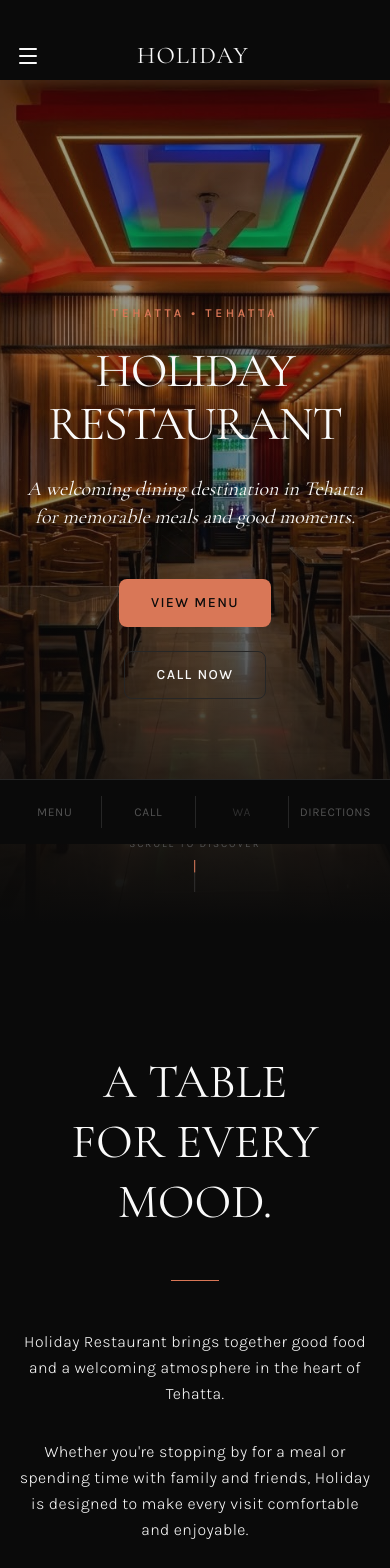
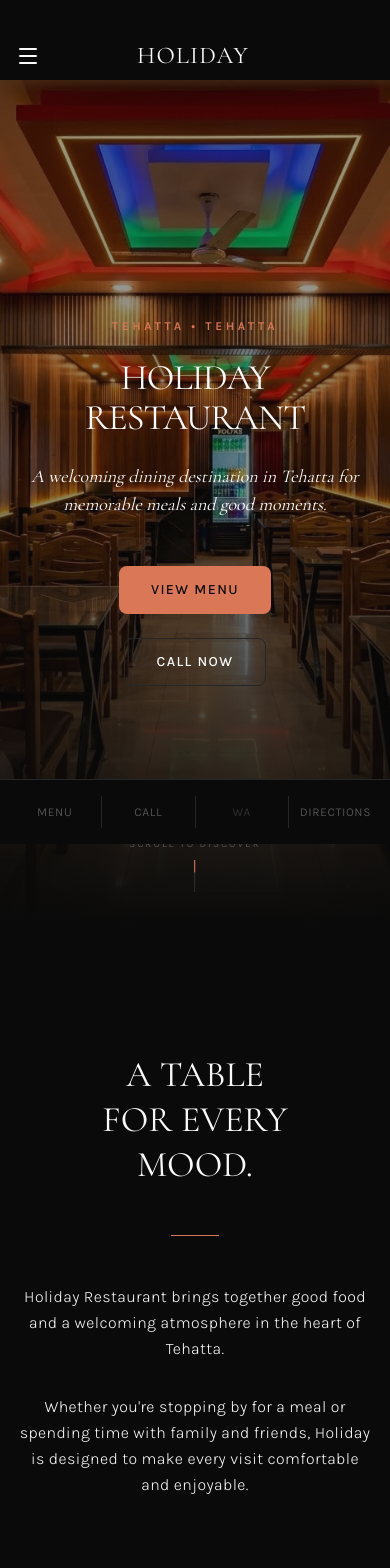
Before and after one commit to 564iay/cha-khor, a Next.js app: page / in a window 390 px wide. Shown: the top 1568 px of the page. Built offline with nearby package versions, Linux system fonts and the light colour scheme.

Commit message:
style: optimize typography and padding for mobile devices

```diff
--- a/src/components/sections/Experience.tsx
+++ b/src/components/sections/Experience.tsx
@@ -33,12 +33,12 @@ export function Experience() {
   }, { scope: sectionRef });
 
   return (
-    <section ref={sectionRef} className="py-32 md:py-48 bg-background relative overflow-hidden">
+    <section ref={sectionRef} className="py-24 md:py-48 bg-background relative overflow-hidden">
       <div className="container mx-auto px-4">
 
         <div className="text-center mb-24 max-w-4xl mx-auto">
           <TextReveal>
-            <h2 className="font-display text-5xl md:text-6xl lg:text-7xl text-foreground mb-8 leading-tight">
+            <h2 className="font-display text-4xl sm:text-5xl md:text-6xl lg:text-7xl text-foreground mb-8 leading-tight">
               COME FOR THE FOOD.<br />
               STAY FOR THE MOMENT.
             </h2>
--- a/src/components/sections/FinalCTA.tsx
+++ b/src/components/sections/FinalCTA.tsx
@@ -51,15 +51,15 @@ export function FinalCTA() {
       {/* Content */}
       <div className="relative z-10 container mx-auto px-4 flex flex-col items-center text-center">
         <TextReveal>
-          <h2 className="font-display text-6xl md:text-8xl lg:text-9xl mb-16 tracking-tight text-foreground leading-none">
+          <h2 className="font-display text-4xl sm:text-6xl md:text-8xl lg:text-9xl mb-12 md:mb-16 tracking-tight text-foreground leading-none">
             YOUR TABLE<br />AWAITS.
           </h2>
         </TextReveal>
 
-        <div className="flex flex-col sm:flex-row gap-8">
+        <div className="flex flex-col sm:flex-row gap-6 w-full sm:w-auto px-4 sm:px-0">
           <TextReveal delay={0.2}>
             <MagneticButton>
-              <Button asChild size="lg" className="tracking-[0.2em] uppercase bg-accent text-background hover:bg-accent/90 px-10 py-6">
+              <Button asChild size="lg" className="w-full sm:w-auto tracking-[0.2em] uppercase bg-accent text-background hover:bg-accent/90 px-6 py-6 md:px-10 md:py-6 text-xs md:text-sm">
                 <Link href="/menu">View Menu</Link>
               </Button>
             </MagneticButton>
@@ -67,7 +67,7 @@ export function FinalCTA() {
 
           <TextReveal delay={0.3}>
             <MagneticButton>
-              <Button asChild variant="outline" size="lg" className="tracking-[0.2em] uppercase border-border hover:border-accent hover:text-accent hover:bg-transparent px-10 py-6">
+              <Button asChild variant="outline" size="lg" className="w-full sm:w-auto tracking-[0.2em] uppercase border-border hover:border-accent hover:text-accent hover:bg-transparent px-6 py-6 md:px-10 md:py-6 text-xs md:text-sm">
                 <Link href="/visit">Get Directions</Link>
               </Button>
             </MagneticButton>
--- a/src/components/sections/Hero.tsx
+++ b/src/components/sections/Hero.tsx
@@ -132,12 +132,12 @@ export function Hero() {
         </span>
 
         <div ref={titleWrapperRef} className="overflow-hidden pb-2 mb-4">
-          <h1 ref={titleRef} className="font-display text-5xl md:text-7xl lg:text-9xl tracking-tight text-foreground leading-[1.1]">
+          <h1 ref={titleRef} className="font-display text-4xl sm:text-5xl md:text-7xl lg:text-9xl tracking-tight text-foreground leading-[1.1]">
             {restaurant.name.toUpperCase()}
           </h1>
         </div>
 
-        <p ref={subtitleRef} className="font-display text-xl md:text-2xl lg:text-3xl text-foreground-secondary max-w-2xl mb-12 italic">
+        <p ref={subtitleRef} className="font-display text-lg sm:text-xl md:text-2xl lg:text-3xl text-foreground-secondary max-w-2xl mb-12 italic">
           A welcoming dining destination in Tehatta for memorable meals and good moments.
         </p>
 
--- a/src/components/sections/Introduction.tsx
+++ b/src/components/sections/Introduction.tsx
@@ -40,7 +40,7 @@ export function Introduction() {
           {/* Left: Typography */}
           <div className="flex-1 text-center lg:text-left">
             <TextReveal>
-              <h2 className="font-display text-5xl md:text-6xl lg:text-7xl leading-tight text-foreground mb-12">
+              <h2 className="font-display text-4xl sm:text-5xl md:text-6xl lg:text-7xl leading-tight text-foreground mb-12">
                 A TABLE<br />FOR EVERY<br />MOOD.
               </h2>
             </TextReveal>
--- a/src/components/sections/SignatureDishes.tsx
+++ b/src/components/sections/SignatureDishes.tsx
@@ -59,7 +59,7 @@ export function SignatureDishes() {
   }, { scope: containerRef });
 
   return (
-    <section ref={containerRef} className="py-32 bg-background-secondary border-t border-border">
+    <section ref={containerRef} className="py-24 md:py-32 bg-background-secondary border-t border-border">
       <div className="container mx-auto px-4 max-w-5xl">
 
         <div className="text-center mb-32">
@@ -69,7 +69,7 @@ export function SignatureDishes() {
             </span>
           </TextReveal>
           <TextReveal delay={0.2}>
-            <h2 className="font-display text-5xl md:text-6xl lg:text-7xl text-foreground mb-8">
+            <h2 className="font-display text-4xl sm:text-5xl md:text-6xl lg:text-7xl text-foreground mb-8">
               SIGNATURE SELECTION
             </h2>
           </TextReveal>
@@ -116,7 +116,7 @@ export function SignatureDishes() {
                   </TextReveal>
 
                   <TextReveal delay={0.1}>
-                    <h3 className="font-display text-4xl md:text-5xl lg:text-6xl text-foreground mb-6 leading-tight">
+                    <h3 className="font-display text-3xl sm:text-4xl md:text-5xl lg:text-6xl text-foreground mb-6 leading-tight">
                       {item.name}
                     </h3>
                   </TextReveal>
```
